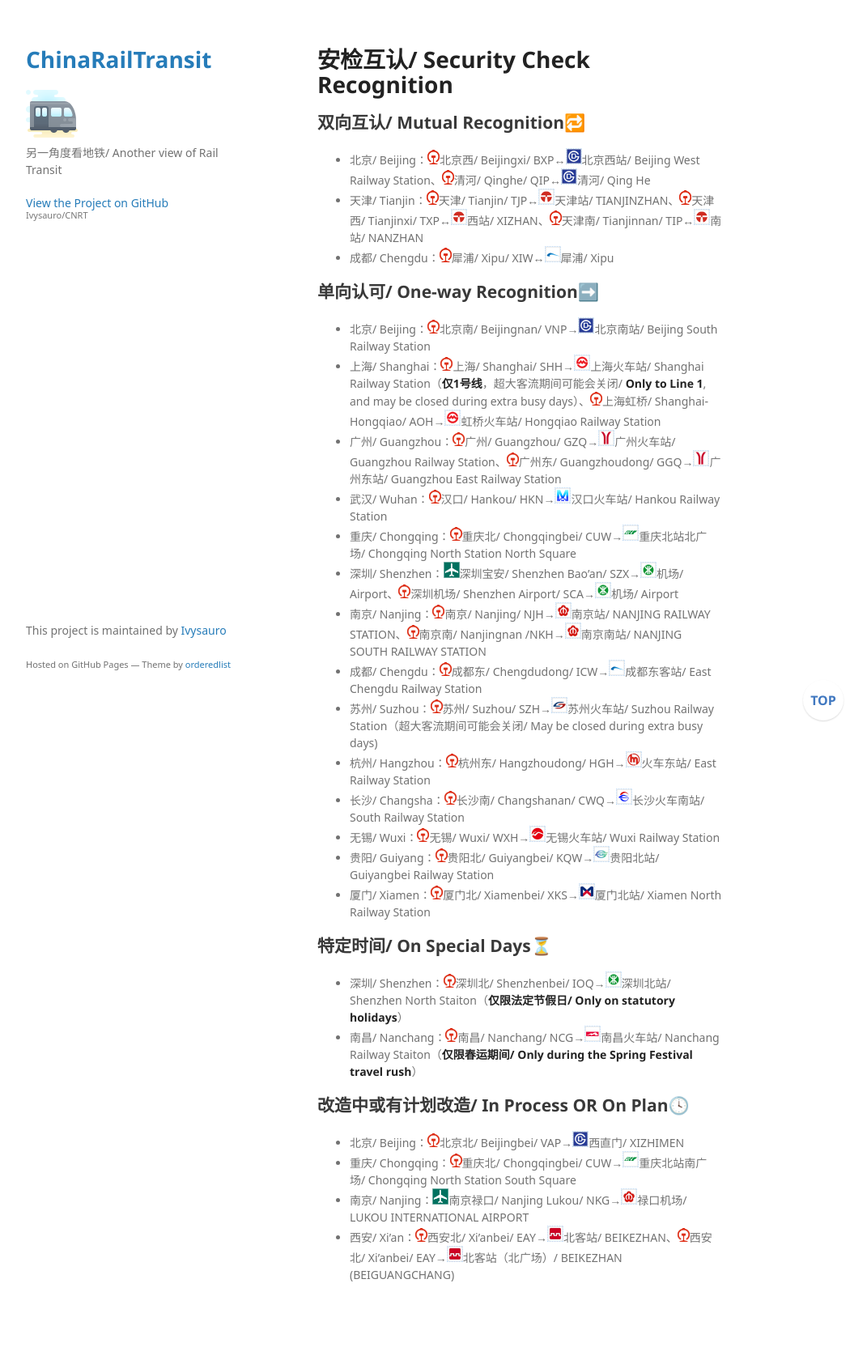
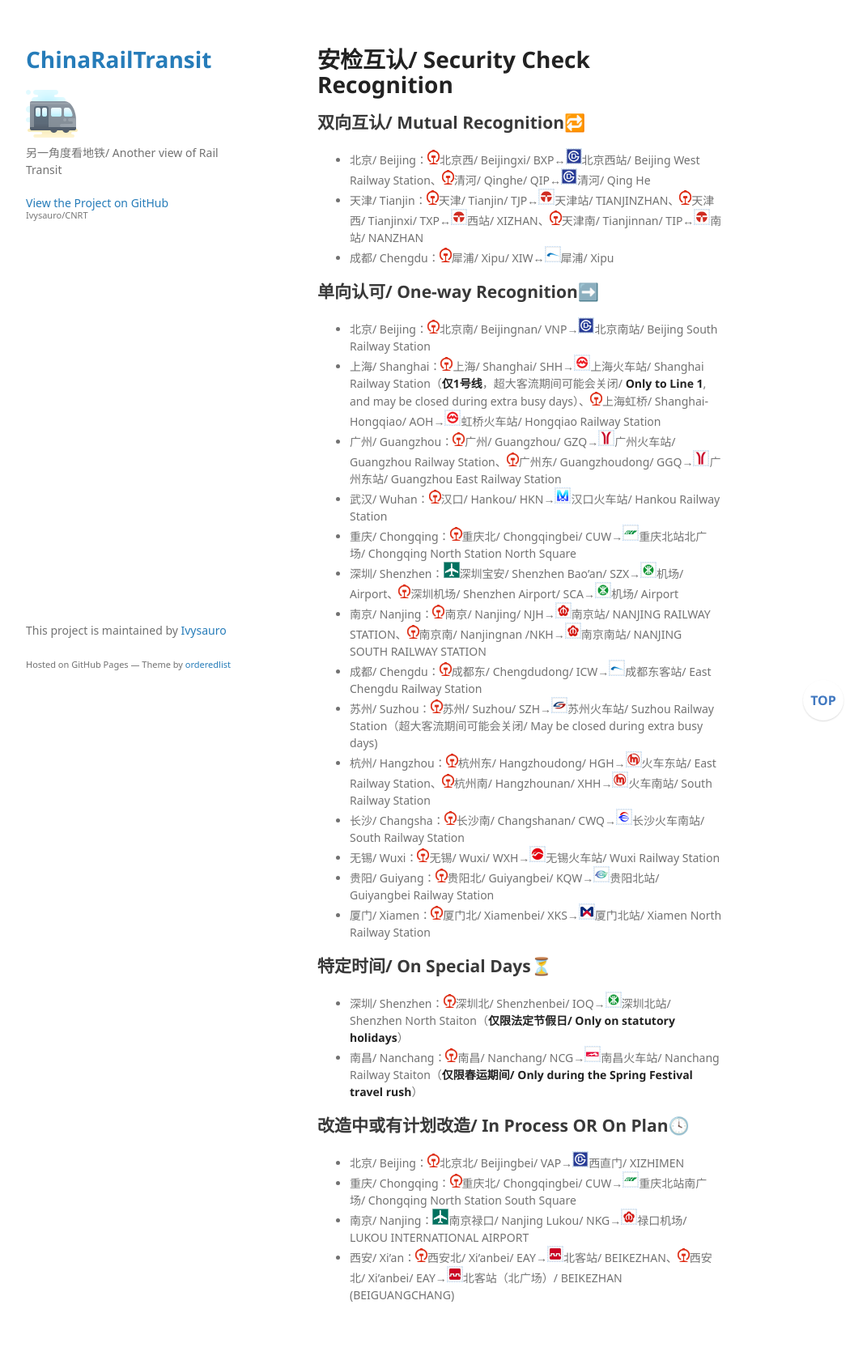
Before and after one commit to Ivysauro/CNRT, a Jekyll site: the page built from data/Security Check.md, in a window 1280 px wide. Shown: the whole page at 81% size, without its empty margins (178-1249 px from the left). Built offline with Jekyll 4.4.1, drawn with Linux system fonts in a browser that asks for light colours; some web fonts are replaced; our own code applies the rules of GitHub Pages for plain Markdown files; a script that is not in the unit is left out; before the commit the page ends 1655 px from its top, so only the background shows below that.

Commit message:
🍊更新杭州数据

```diff
--- a/data/Security Check.md
+++ b/data/Security Check.md
@@ -17,7 +17,7 @@
 - 南京/ Nanjing：<img src="https://raw.githubusercontent.com/Ivysauro/CNRT/master/images/CR.png" width="15" hegiht="15" alt="China Railway"/>南京/ Nanjing/ NJH→<img src="https://raw.githubusercontent.com/Ivysauro/CNRT/master/images/city/nj.gif" width="20" hegiht="20"/>南京站/ NANJING RAILWAY STATION、<img src="https://raw.githubusercontent.com/Ivysauro/CNRT/master/images/CR.png" width="15" hegiht="15" alt="China Railway"/>南京南/ Nanjingnan /NKH→<img src="https://raw.githubusercontent.com/Ivysauro/CNRT/master/images/city/nj.gif" width="20" hegiht="20"/>南京南站/ NANJING SOUTH RAILWAY STATION
 - 成都/ Chengdu：<img src="https://raw.githubusercontent.com/Ivysauro/CNRT/master/images/CR.png" width="15" hegiht="15" alt="China Railway"/>成都东/ Chengdudong/ ICW→<img src="https://raw.githubusercontent.com/Ivysauro/CNRT/master/images/city/cd.gif" width="20" hegiht="20"/>成都东客站/ East Chengdu Railway Station
 - 苏州/ Suzhou：<img src="https://raw.githubusercontent.com/Ivysauro/CNRT/master/images/CR.png" width="15" hegiht="15" alt="China Railway"/>苏州/ Suzhou/ SZH→<img src="https://raw.githubusercontent.com/Ivysauro/CNRT/master/images/city/suz.gif" width="20" hegiht="20"/>苏州火车站/ Suzhou Railway Station（超大客流期间可能会关闭/ May be closed during extra busy days)
-- 杭州/ Hangzhou：<img src="https://raw.githubusercontent.com/Ivysauro/CNRT/master/images/CR.png" width="15" hegiht="15" alt="China Railway"/>杭州东/ Hangzhoudong/ HGH→<img src="https://raw.githubusercontent.com/Ivysauro/CNRT/master/images/city/hz.gif" width="20" hegiht="20"/>火车东站/ East Railway Station
+- 杭州/ Hangzhou：<img src="https://raw.githubusercontent.com/Ivysauro/CNRT/master/images/CR.png" width="15" hegiht="15" alt="China Railway"/>杭州东/ Hangzhoudong/ HGH→<img src="https://raw.githubusercontent.com/Ivysauro/CNRT/master/images/city/hz.gif" width="20" hegiht="20"/>火车东站/ East Railway Station、<img src="https://raw.githubusercontent.com/Ivysauro/CNRT/master/images/CR.png" width="15" hegiht="15" alt="China Railway"/>杭州南/ Hangzhounan/ XHH→<img src="https://raw.githubusercontent.com/Ivysauro/CNRT/master/images/city/hz.gif" width="20" hegiht="20"/>火车南站/ South Railway Station
 - 长沙/ Changsha：<img src="https://raw.githubusercontent.com/Ivysauro/CNRT/master/images/CR.png" width="15" hegiht="15" alt="China Railway"/>长沙南/ Changshanan/ CWQ→<img src="https://raw.githubusercontent.com/Ivysauro/CNRT/master/images/city/cs.gif" width="20" hegiht="20"/>长沙火车南站/ South Railway Station
 - 无锡/ Wuxi：<img src="https://raw.githubusercontent.com/Ivysauro/CNRT/master/images/CR.png" width="15" hegiht="15" alt="China Railway"/>无锡/ Wuxi/ WXH→<img src="https://raw.githubusercontent.com/Ivysauro/CNRT/master/images/city/wx.gif" width="20" hegiht="20"/>无锡火车站/ Wuxi Railway Station
 - 贵阳/ Guiyang：<img src="https://raw.githubusercontent.com/Ivysauro/CNRT/master/images/CR.png" width="15" hegiht="15" alt="China Railway"/>贵阳北/ Guiyangbei/ KQW→<img src="https://raw.githubusercontent.com/Ivysauro/CNRT/master/images/city/gy.gif" width="20" hegiht="20"/>贵阳北站/ Guiyangbei Railway Station
```
